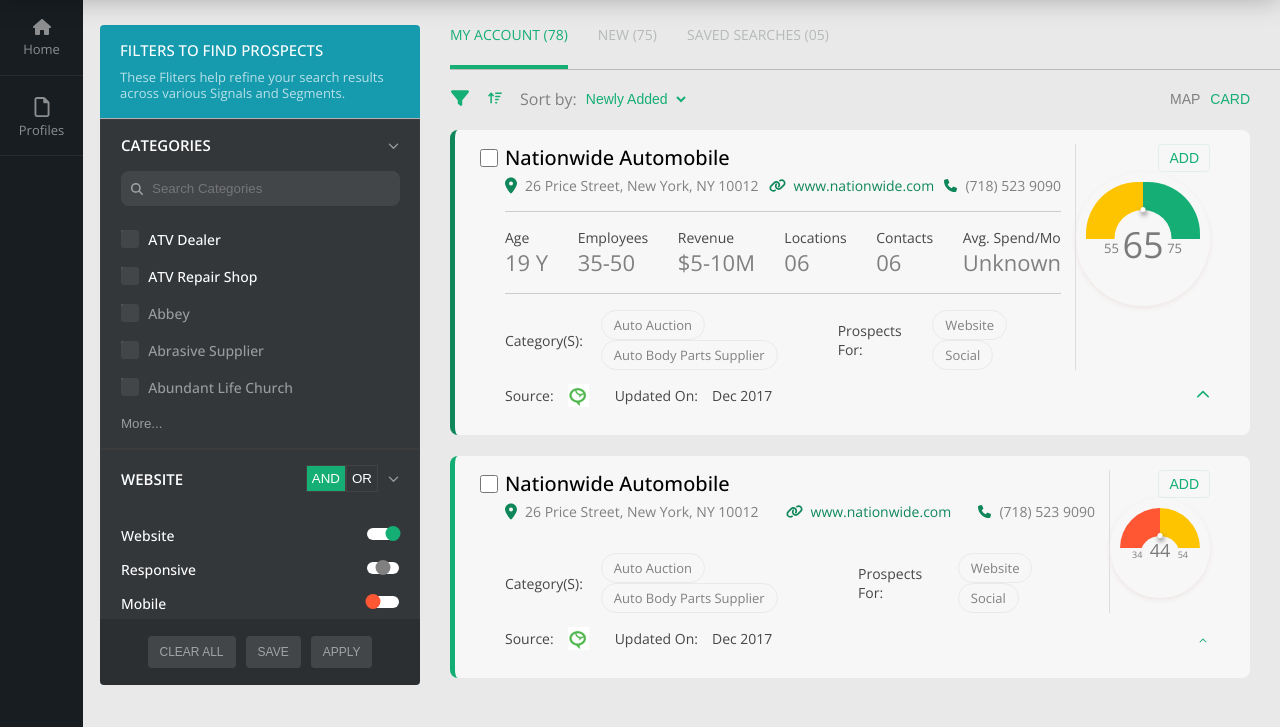
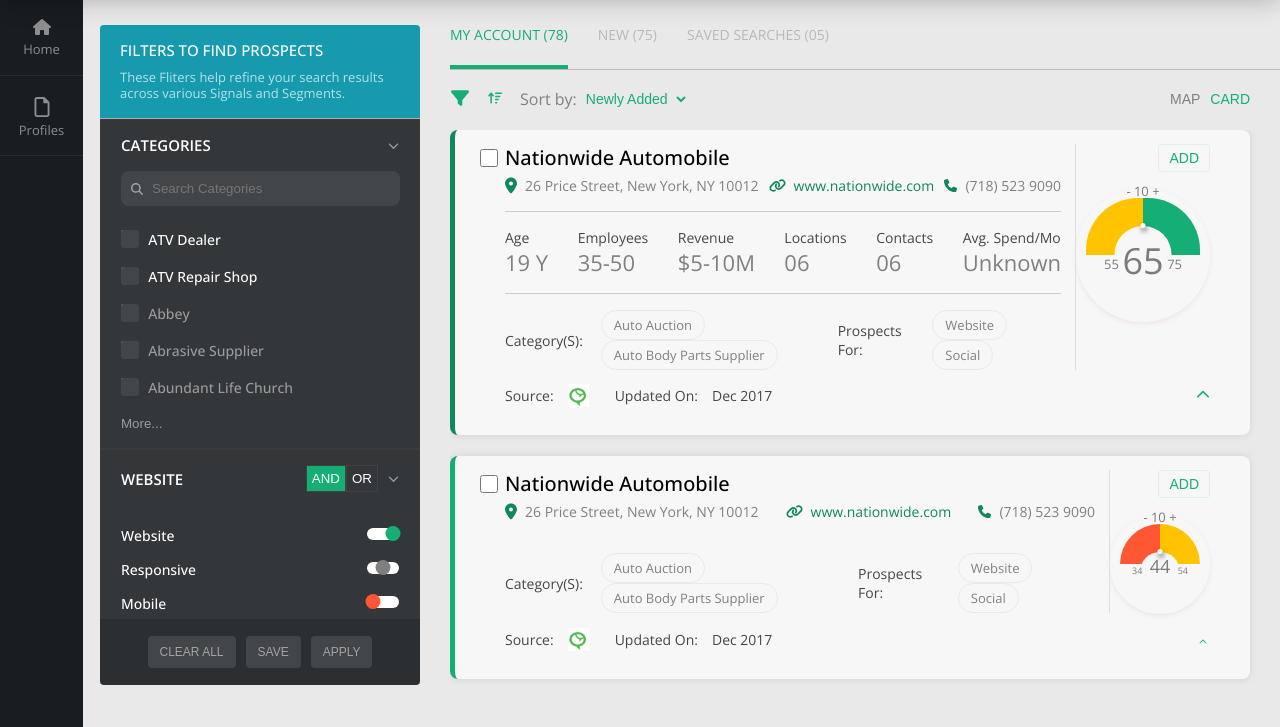
Before and after one commit to Shu13ham/vsplash, a plain HTML site: page index.html in a window 1280 px wide. Shown: the part 73-800 px from the top of the page. Drawn offline with Linux system fonts and the light colour scheme.

Commit message:
final ui

```diff
--- a/_assets/_css/index.scss
+++ b/_assets/_css/index.scss
@@ -6,10 +6,10 @@
   --primary: #15ae75;
   --secondary: #169aaf;
   --light-secondary: #93d2db;
-  --dark-primary: #0f875a;
+  --dark-primary: #0F875A;
   --light-primary: #13ae74;
-  --yellow: #fec400;
-  --red: #ff5733;
+  --yellow: #FFC300;
+  --red: #FF5733;
   --white: #ffffff;
   --medium-white: #808080;
   --light-white: #f7f7f7;
@@ -555,6 +555,7 @@ body {
         overflow-y: auto;
         padding-right: 30px;
         .data-display-wrapper{
+          box-shadow: 0 0px 9px #0000001a;
           background: var(--light-white);
           padding: 14px 40px 14px 50px;
           border-radius: 8px;
@@ -659,6 +660,7 @@ body {
                     }
                   }
                   .graph{
+                    margin-top: 16px;
                     .outer-circle{
                       width: 114px;
                       height: 114px;
@@ -692,6 +694,15 @@ body {
                           left: 50%;
                           transform: translateX(-50%);
                           z-index: 2;
+                        }
+                        .range{
+                          position: absolute;
+                          top: -16px;
+                          left: 50%;
+                          transform: translateX(-50%);
+                          z-index: 2;
+                          font-size: 13px;
+                          color: rgba(0, 0, 0, 0.5019607843);
                         }
                         .left-half{
                           background-color: red;
--- a/index.html
+++ b/index.html
@@ -350,6 +350,7 @@
                       <div class="inner-circle">
                         <div class="third-circle"></div>
                         <div class="fourth-circle"></div>
+                        <div class="range">- 10 +</div>
                         <div class="left-half" style="background: var(--yellow);"></div>
                         <div class="right-half" style="background: var(--primary);"></div>
                         <div class="leftcircle1"></div>
@@ -436,6 +437,7 @@
                       <div class="inner-circle">
                         <div class="third-circle"></div>
                         <div class="fourth-circle"></div>
+                        <div class="range">- 10 +</div>
                         <div class="left-half" style="background: var(--red);"></div>
                         <div class="right-half" style="background: var(--yellow);"></div>
                         <div class="leftcircle1"></div>
@@ -548,6 +550,7 @@
                       <div class="inner-circle">
                         <div class="third-circle"></div>
                         <div class="fourth-circle"></div>
+                        <div class="range">- 10 +</div>
                         <div class="left-half" style="background: var(--light-primary);"></div>
                         <div class="right-half" style="background: var(--dark-primary)"></div>
                         <div class="leftcircle1"></div>
```
Also changed, not shown: _assets/_css/index.css, 1 other file.
